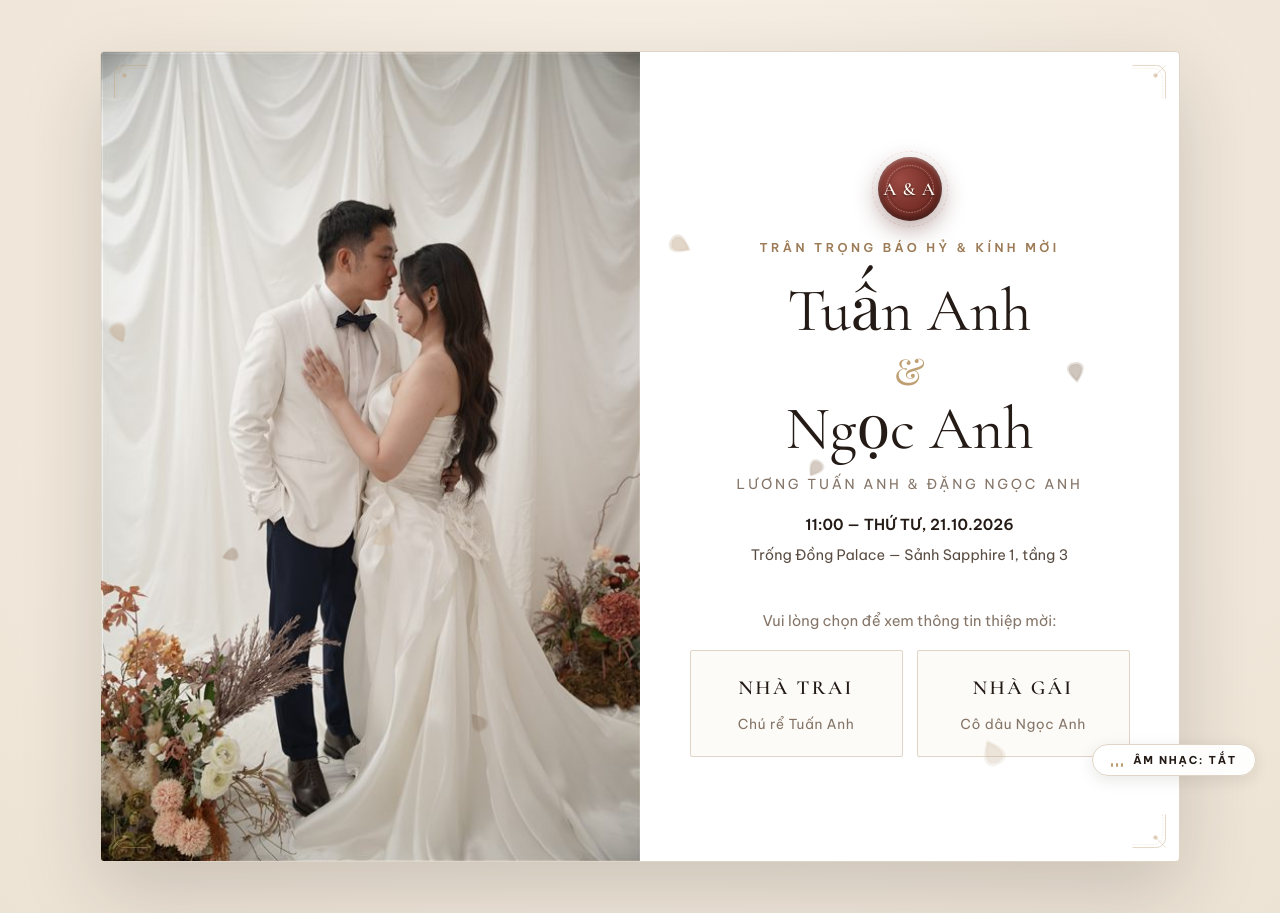
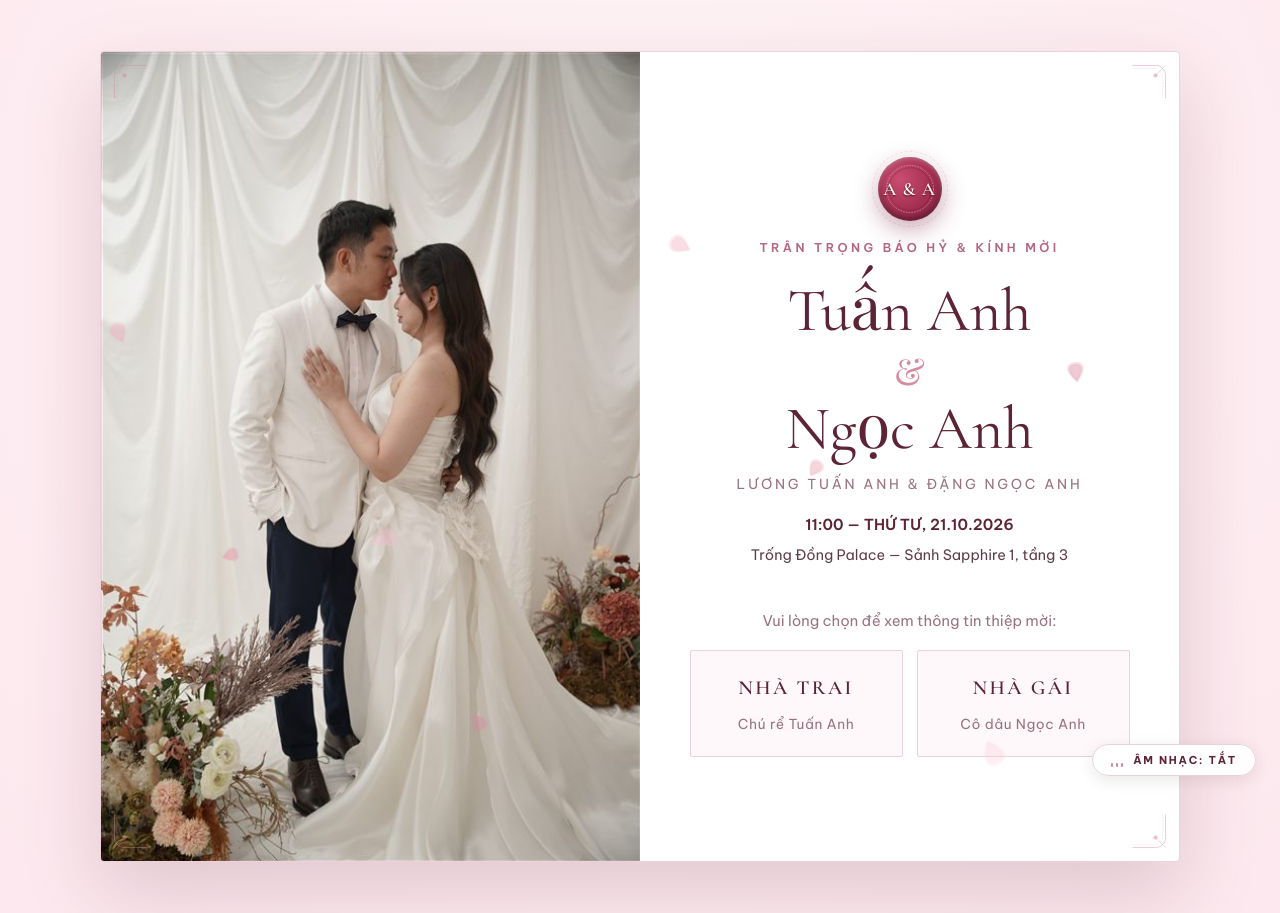
Before and after one commit to bupbalabup/WebThiepMoiCuoi, a React (Vite) app: page / in a window 1280 px wide. Built offline with nearby package versions, Linux system fonts and the light colour scheme; a web font is replaced by a local one.

Commit message:
change to pink côlor

```diff
--- a/src/components/AmbientPetals.jsx
+++ b/src/components/AmbientPetals.jsx
@@ -2,15 +2,15 @@ import React from "react";
 
 // Pre-calculated organic positions and timings for smooth falling ambient petals
 const PETAL_ITEMS = [
-  { left: "8%", size: 18, sway: "18px", dur: "22s", delay: "-4s", color: "#bda182" },
-  { left: "18%", size: 14, sway: "-14px", dur: "25s", delay: "-12s", color: "#9a836d" },
-  { left: "28%", size: 20, sway: "22px", dur: "20s", delay: "-8s", color: "#cbb399" },
-  { left: "38%", size: 16, sway: "-18px", dur: "24s", delay: "-16s", color: "#8b7460" },
-  { left: "52%", size: 19, sway: "15px", dur: "23s", delay: "-2s", color: "#bca082" },
-  { left: "64%", size: 15, sway: "-20px", dur: "26s", delay: "-10s", color: "#9c8570" },
-  { left: "75%", size: 21, sway: "24px", dur: "21s", delay: "-14s", color: "#c5ad93" },
-  { left: "84%", size: 17, sway: "-16px", dur: "24s", delay: "-6s", color: "#8d7663" },
-  { left: "92%", size: 15, sway: "19px", dur: "23s", delay: "-18s", color: "#bfa487" },
+  { left: "8%", size: 18, sway: "18px", dur: "22s", delay: "-4s", color: "#f0a5b8" },
+  { left: "18%", size: 14, sway: "-14px", dur: "25s", delay: "-12s", color: "#e88da3" },
+  { left: "28%", size: 20, sway: "22px", dur: "20s", delay: "-8s", color: "#f5c0cf" },
+  { left: "38%", size: 16, sway: "-18px", dur: "24s", delay: "-16s", color: "#d4899e" },
+  { left: "52%", size: 19, sway: "15px", dur: "23s", delay: "-2s", color: "#f2b0c2" },
+  { left: "64%", size: 15, sway: "-20px", dur: "26s", delay: "-10s", color: "#e89aad" },
+  { left: "75%", size: 21, sway: "24px", dur: "21s", delay: "-14s", color: "#f8c8d6" },
+  { left: "84%", size: 17, sway: "-16px", dur: "24s", delay: "-6s", color: "#d97d96" },
+  { left: "92%", size: 15, sway: "19px", dur: "23s", delay: "-18s", color: "#f0a8bb" },
 ];
 
 export default function AmbientPetals() {
--- a/src/config/wedding.json
+++ b/src/config/wedding.json
@@ -152,14 +152,14 @@
         "accountName": null,
         "bankName": null,
         "accountNumber": null,
-        "qrImage": null
+        "qrImage": "/images/qr/nha-trai.JPG"
       },
       "bride": {
         "label": "Nhà gái",
         "accountName": null,
         "bankName": null,
         "accountNumber": null,
-        "qrImage": null
+        "qrImage": "/images/qr/nha-gai.JPG"
       }
     }
   },
@@ -332,20 +332,20 @@
   },
   "theme": {
     "palette": [
-      "kem",
+      "trắng",
       "hồng",
-      "đỏ rượu"
+      "hồng phấn"
     ],
     "colors": {
-      "page": "#FFF8F0",
-      "surface": "#FFFDF9",
-      "surfaceRose": "#FBE8EC",
-      "rose": "#D98C9F",
-      "roseStrong": "#B95F78",
-      "wine": "#7A1F36",
-      "wineDark": "#541326",
-      "text": "#34282C",
-      "textMuted": "#6F5B62",
+      "page": "#FDF6F8",
+      "surface": "#FEF8FA",
+      "surfaceRose": "#FCEEF2",
+      "rose": "#D4899E",
+      "roseStrong": "#B5667E",
+      "wine": "#5C2434",
+      "wineDark": "#3D1623",
+      "text": "#5E3D4A",
+      "textMuted": "#9A7383",
       "onWine": "#FFFFFF"
     },
     "contentMaxWidth": 1280,
--- a/src/styles/index.css
+++ b/src/styles/index.css
@@ -21,23 +21,23 @@
   --font-script: 'Charm', 'Playfair Display', 'Cormorant Garamond', Georgia, serif;
   --font-hand: 'Charm', 'Playfair Display', 'Cormorant Garamond', Georgia, serif;
 
-  /* Design Tokens from thiepmoicuoi.vn (Seoul Ivory & Tơ Duyên) */
-  --si-bg: #fbf8f2;            /* Ivory nền thiệp chính */
-  --si-bg-warm: #f1eadd;       /* Be ấm section highlight */
-  --si-bg-outer: #ece3d4;      /* Nền bàn bao ngoài thiệp */
-  --si-taupe: #b49a7e;         /* Nâu mộc primary */
-  --si-taupe-soft: #c9b79c;    /* Hairline soft */
-  --si-accent: #9c8463;        /* Nâu trầm eyebrow */
-  --si-gold: #c9a253;          /* Gold accent */
-  --si-ink: #2a1c18;           /* Mực than nâu sẫm cho tiêu đề */
-  --si-ink-body: #4a4039;      /* Mực nâu cho nội dung */
-  --si-ink-soft: rgba(74, 64, 57, 0.65);
-  --si-ink-faint: rgba(74, 64, 57, 0.40);
-  --si-line: rgba(180, 154, 126, 0.38); /* Hairline mảnh */
+  /* Design Tokens: Romantic Blush & White (Hồng phấn, Trắng kem, Hồng rose) */
+  --si-bg: #fdf6f8;              /* Blush nền thiệp chính */
+  --si-bg-warm: #fceef2;         /* Hồng ấm section highlight */
+  --si-bg-outer: #f8dfe6;        /* Nền bao ngoài thiệp */
+  --si-taupe: #d4899e;           /* Hồng rose primary */
+  --si-taupe-soft: #e8b4c4;      /* Hairline soft */
+  --si-accent: #b5667e;          /* Dusty rose eyebrow */
+  --si-gold: #d4899e;            /* Rose accent */
+  --si-ink: #5c2434;             /* Mực hồng sẫm cho tiêu đề */
+  --si-ink-body: #5e3d4a;        /* Mực hồng cho nội dung */
+  --si-ink-soft: rgba(94, 61, 74, 0.65);
+  --si-ink-faint: rgba(94, 61, 74, 0.40);
+  --si-line: rgba(212, 137, 158, 0.38); /* Hairline mảnh */
 
   /* Shadows */
-  --shadow-frame: 0 20px 60px rgba(0, 0, 0, 0.12), 0 0 0 1px rgba(0, 0, 0, 0.05);
-  --shadow-subtle: 0 4px 16px rgba(42, 28, 24, 0.06);
+  --shadow-frame: 0 20px 60px rgba(92, 36, 52, 0.10), 0 0 0 1px rgba(92, 36, 52, 0.05);
+  --shadow-subtle: 0 4px 16px rgba(92, 36, 52, 0.06);
 }
 
 /* ==========================================================================
@@ -137,8 +137,8 @@ a {
 }
 
 .button-primary:hover {
-  background: #42302a;
-  border-color: #42302a;
+  background: #7a3b50;
+  border-color: #7a3b50;
   transform: translateY(-2px);
 }
 
@@ -149,7 +149,7 @@ a {
 }
 
 .button-gift:hover {
-  background: #e8dfcf;
+  background: #f0cdd6;
   transform: translateY(-2px);
 }
 
@@ -339,7 +339,7 @@ a {
 }
 
 .envelope-open-button:hover {
-  background: #42302a;
+  background: #7a3b50;
   transform: translateY(-2px);
 }
 
--- a/src/styles/luxury.css
+++ b/src/styles/luxury.css
@@ -6,24 +6,24 @@
    ========================================================================== */
 
 :root {
-  /* Color Palette: Warm Minimalism (Kem sữa, Nâu trầm, Cát ấm & Vàng đồng) */
-  --lux-bg: #fcf9f5;
-  --lux-bg-alt: #f6efe6;
-  --lux-bg-warm: #f0e6d8;
+  /* Color Palette: Romantic Blush & White (Hồng phấn, Trắng kem, Hồng rose & Vàng hồng) */
+  --lux-bg: #fdf6f8;
+  --lux-bg-alt: #fceef2;
+  --lux-bg-warm: #f8dfe6;
   --lux-card: #ffffff;
-  --lux-card-inner: #fdfbf7;
-
-  --lux-espresso: #241b16;      /* Deep primary ink for headings */
-  --lux-mocha: #48392f;         /* Secondary ink */
-  --lux-body: #594c42;          /* Body text color with high legibility */
-  --lux-muted: #857568;         /* Subtitles & captions */
-  --lux-faint: #ad9e91;         /* Watermarks & light hints */
-
-  --lux-gold: #bfa074;          /* Antique gold accent */
-  --lux-bronze: #9c7b56;        /* Warm bronze eyebrow */
-  --lux-border: #dfd4c5;        /* Primary hairline border */
-  --lux-border-soft: #ece4d8;   /* Subtle divider */
-  --lux-seal: #843a33;          /* Authentic wax seal wine/terracotta */
+  --lux-card-inner: #fef8fa;
+
+  --lux-espresso: #5c2434;        /* Deep rose-wine ink for headings */
+  --lux-mocha: #7a3b50;           /* Secondary ink */
+  --lux-body: #5e3d4a;            /* Body text color with high legibility */
+  --lux-muted: #9a7383;           /* Subtitles & captions */
+  --lux-faint: #c4a3b2;           /* Watermarks & light hints */
+
+  --lux-gold: #d4899e;            /* Rose-pink accent */
+  --lux-bronze: #b5667e;          /* Dusty rose eyebrow */
+  --lux-border: #f0d0da;          /* Primary hairline border */
+  --lux-border-soft: #f5e0e8;     /* Subtle divider */
+  --lux-seal: #b03a5a;            /* Wax seal rose-crimson */
 
   /* Fonts - 100% Native Vietnamese Support Bundled Locally */
   --font-serif: 'Cormorant Garamond', 'Playfair Display', Georgia, serif;
@@ -32,10 +32,10 @@
   --font-sans: 'Be Vietnam Pro', -apple-system, BlinkMacSystemFont, 'Segoe UI', Roboto, sans-serif;
 
   /* Shadows */
-  --lux-shadow-sm: 0 4px 16px rgba(36, 27, 22, 0.04);
-  --lux-shadow-md: 0 12px 32px rgba(36, 27, 22, 0.08);
-  --lux-shadow-lg: 0 24px 64px rgba(36, 27, 22, 0.12);
-  --lux-shadow-card: 0 16px 48px rgba(36, 27, 22, 0.06), 0 0 0 1px rgba(223, 212, 197, 0.5);
+  --lux-shadow-sm: 0 4px 16px rgba(92, 36, 52, 0.04);
+  --lux-shadow-md: 0 12px 32px rgba(92, 36, 52, 0.08);
+  --lux-shadow-lg: 0 24px 64px rgba(92, 36, 52, 0.10);
+  --lux-shadow-card: 0 16px 48px rgba(92, 36, 52, 0.06), 0 0 0 1px rgba(240, 208, 218, 0.5);
 }
 
 /* ==========================================================================
@@ -141,8 +141,8 @@ a {
   position: absolute;
   inset: 0;
   border-radius: 50%;
-  background: radial-gradient(circle at 35% 35%, #9b4a42 0%, #762f28 55%, #501d17 100%);
-  box-shadow: 0 8px 24px rgba(80, 29, 23, 0.4), inset 0 2px 4px rgba(255, 255, 255, 0.3), inset 0 -3px 6px rgba(0, 0, 0, 0.4);
+  background: radial-gradient(circle at 35% 35%, #c94d6f 0%, #a32e52 55%, #7a1f3d 100%);
+  box-shadow: 0 8px 24px rgba(122, 31, 61, 0.4), inset 0 2px 4px rgba(255, 255, 255, 0.3), inset 0 -3px 6px rgba(0, 0, 0, 0.4);
   display: flex;
   align-items: center;
   justify-content: center;
@@ -170,7 +170,7 @@ a {
   position: absolute;
   inset: -6px;
   border-radius: 50%;
-  border: 1px dashed rgba(189, 74, 66, 0.35);
+  border: 1px dashed rgba(176, 58, 90, 0.35);
   animation: sealPulse 2.8s ease-in-out infinite;
 }
 
@@ -290,14 +290,14 @@ a {
   background: var(--lux-espresso);
   color: #fff;
   border: 1px solid var(--lux-espresso);
-  box-shadow: 0 6px 20px rgba(36, 27, 22, 0.18);
+  box-shadow: 0 6px 20px rgba(92, 36, 52, 0.18);
 }
 
 .button-primary:hover {
-  background: #3e3027;
-  border-color: #3e3027;
+  background: #7a3b50;
+  border-color: #7a3b50;
   transform: translateY(-2px);
-  box-shadow: 0 10px 24px rgba(36, 27, 22, 0.24);
+  box-shadow: 0 10px 24px rgba(92, 36, 52, 0.24);
 }
 
 .button-outline {
@@ -320,7 +320,7 @@ a {
 }
 
 .button-gift:hover {
-  background: #e6dac8;
+  background: #f0cdd6;
   transform: translateY(-2px);
 }
 
@@ -331,7 +331,7 @@ a {
   position: fixed;
   inset: 0;
   z-index: 999;
-  background: linear-gradient(135deg, #f2e5d5 0%, #e5d2be 50%, #d8c2ab 100%);
+  background: linear-gradient(135deg, #fdf0f3 0%, #f5d4dd 50%, #efc2cf 100%);
   display: flex;
   align-items: center;
   justify-content: center;
@@ -537,7 +537,7 @@ a {
 }
 
 .lux-nav-rsvp-pill:hover {
-  background: #3e3027;
+  background: #7a3b50;
   transform: translateY(-1px);
 }
 
@@ -584,7 +584,7 @@ a {
    ========================================================================== */
 .lux-hero-section {
   padding: clamp(40px, 6vw, 72px) 0 clamp(60px, 8vw, 90px);
-  background: radial-gradient(ellipse at 50% 20%, #fbf5eb 0%, var(--lux-bg) 70%);
+  background: radial-gradient(ellipse at 50% 20%, #fff5f7 0%, var(--lux-bg) 70%);
 }
 
 .lux-hero-grid {
@@ -1380,7 +1380,7 @@ a {
 }
 
 .lux-lightbox-nav:hover {
-  background: #48392f;
+  background: #7a3b50;
   transform: translateY(-2px);
 }
 
@@ -1711,14 +1711,14 @@ a {
   align-items: center;
   justify-content: center;
   padding: clamp(24px, 4vw, 60px) 20px;
-  background: radial-gradient(ellipse at 50% 30%, #f9f2e7 0%, #ede3d5 100%);
+  background: radial-gradient(ellipse at 50% 30%, #fff5f7 0%, #fce8ee 100%);
 }
 
 .lux-portal-card {
   width: min(1080px, 100%);
   background: var(--lux-card);
   border: 1px solid var(--lux-border);
-  box-shadow: 0 30px 80px rgba(36, 27, 22, 0.18);
+  box-shadow: 0 30px 80px rgba(92, 36, 52, 0.18);
   display: grid;
   grid-template-columns: 1fr 1fr;
   overflow: hidden;
@@ -1982,7 +1982,7 @@ a {
 .rsvp-standalone-page {
   min-height: 100vh;
   padding: 32px 20px 80px;
-  background: radial-gradient(ellipse at 50% 20%, #fbf5eb 0%, var(--lux-bg) 80%);
+  background: radial-gradient(ellipse at 50% 20%, #fff5f7 0%, var(--lux-bg) 80%);
 }
 
 .rsvp-page-header {
```
Also changed, not shown: public/images/qr/nha-gai.JPG (added), public/images/qr/nha-trai.JPG (added).
